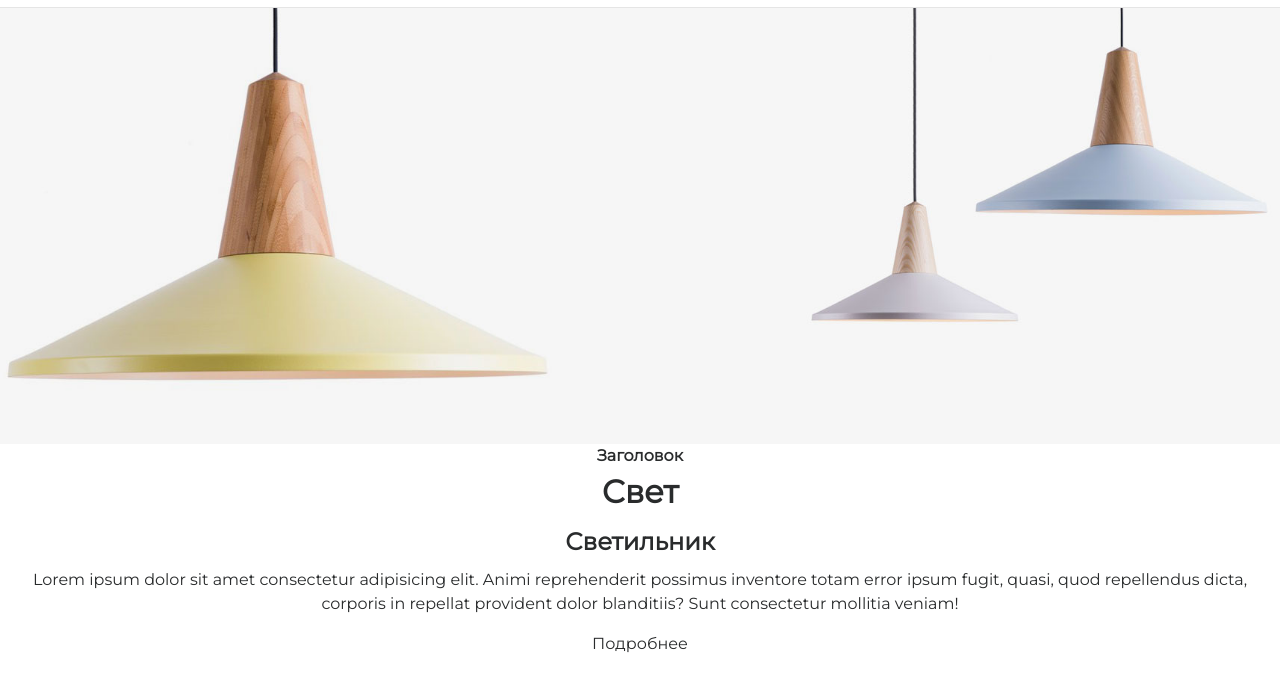
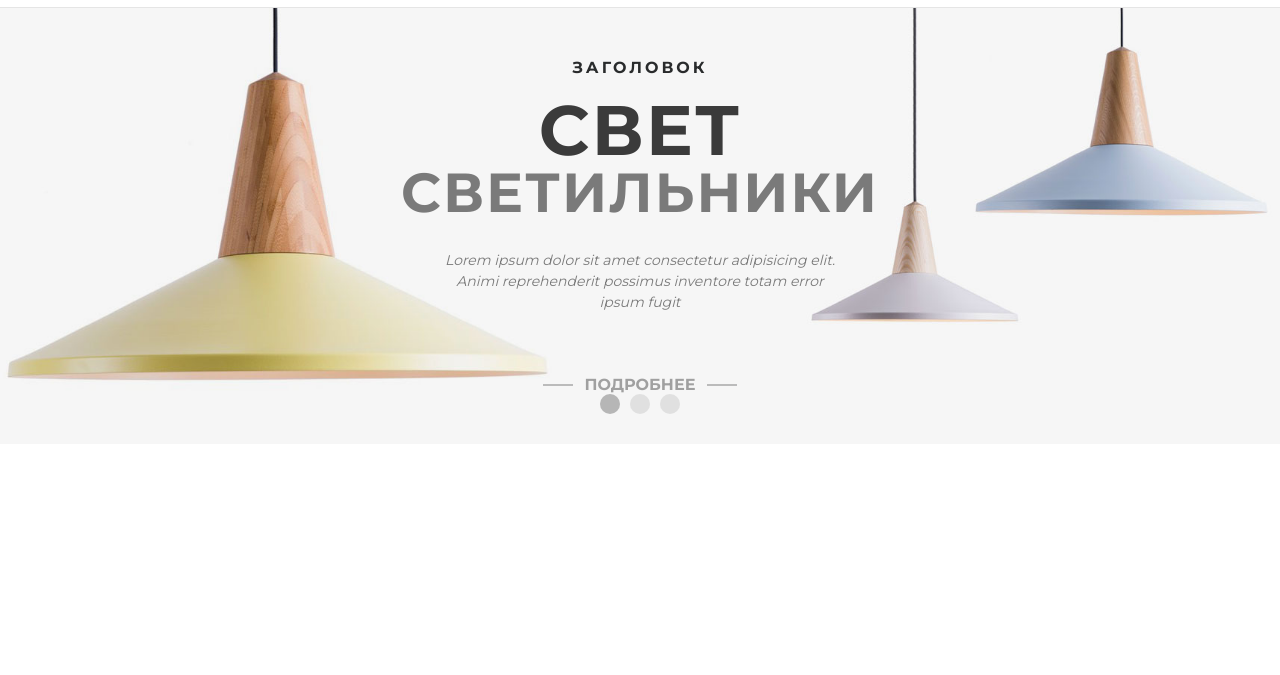
Before and after one commit to DimkaSklyar/_layout_furniture, a website: page src/index.html in a window 1280 px wide. Shown: the part 125-800 px from the top of the page. Drawn offline with Linux system fonts and the light colour scheme; files whose address does not match are found by name.

Commit message:
v.0.0.5
add slider

```diff
--- a/src/index.html
+++ b/src/index.html
@@ -6,8 +6,7 @@
 	<meta name="viewport" content="width=device-width, initial-scale=1.0">
 	<meta http-equiv="X-UA-Compatible" content="ie=edge">
 	<link rel="stylesheet" href="css/style.min.css">
-	<link href="https://fonts.googleapis.com/css?family=Jura|Montserrat|Montserrat+Alternates" rel="stylesheet">
-	<title>Главная | Лео-люкс</title>
+	<link href="https://fonts.googleapis.com/css?family=Montserrat:400,700,900&amp;subset=cyrillic,cyrillic-ext" rel="stylesheet">
 </head>
 
 <body>
@@ -64,34 +63,73 @@
 		</div>
 		<div class="slick-slider">
 			<div class="slick-slider__item">
+				<div class="slick-slider-wrap">
 					<div class="image-slide">
 						<img src="img/slide1.jpg" alt="">
 					</div>
-				<div class="header-slide ta-c">
+					<div class="header-slide ta-c header-slide-pos-center">
 						<strong class="title">Заголовок</strong>
 						<h1>Свет</h1>
-					<h2>Светильник</h2>
+						<h2>Светильники</h2>
 						<div class="slide-description">
 							<p>Lorem ipsum dolor sit amet consectetur adipisicing elit. Animi reprehenderit possimus inventore totam
-							error ipsum fugit, quasi, quod repellendus dicta, corporis in repellat provident dolor blanditiis? Sunt
-							consectetur mollitia veniam!</p>
+								error ipsum fugit</p>
 						</div>
-					<div class="a">Подробнее</div>
+						<a href="#" class="view">Подробнее</a>
+					</div>
 				</div>
 			</div>
 			<div class="slick-slider__item">
+				<div class="slick-slider-wrap">
 					<div class="image-slide">
 						<img src="img/slide2.jpg" alt="">
 					</div>
+					<div class="header-slide ta-c header-slide-pos-right">
+						<strong class="title">Заголовок</strong>
+						<h1>Кровати</h1>
+						<h2>Чудо кровать</h2>
+						<div class="slide-description">
+							<p>Lorem ipsum dolor sit amet consectetur adipisicing elit. Animi reprehenderit possimus inventore totam
+								error ipsum fugit</p>
+						</div>
+						<a href="#" class="view">Подробнее</a>
+					</div>
+				</div>
 			</div>
 			<div class="slick-slider__item">
+				<div class="slick-slider-wrap">
 					<div class="image-slide">
 						<img src="img/slide3.jpg" alt="">
+					</div>
+					<div class="header-slide ta-c header-slide-pos-left">
+						<strong class="title">Заголовок</strong>
+						<h1>Кресла</h1>
+						<h2>Чудо кресла</h2>
+						<div class="slide-description">
+							<p>Lorem ipsum dolor sit amet consectetur adipisicing elit. Animi reprehenderit possimus inventore totam
+								error ipsum fugit</p>
+						</div>
+						<a href="#" class="view">Подробнее</a>
+					</div>
 				</div>
 			</div>
 		</div>
 	</header>
 
+	<main>
+		<section class="best-sale">
+			<div class="container">
+				<div class="row">
+					<div class="col-6"></div>
+					<div class="col-6"></div>
+				</div>
+				<div class="row">
+					<div class="col-6"></div>
+					<div class="col-6"></div>
+				</div>
+			</div>
+		</section>
+	</main>
 	<script src="js/scripts.min.js"></script>
 </body>
 
--- a/src/js/common.js
+++ b/src/js/common.js
@@ -1,6 +1,8 @@
 $(document).ready(function () {
 
-	$('.slick-slider').slick();
+	$('.slick-slider').slick({
+		dots: true
+	});
 
 
 });
--- a/src/sass/main.sass
+++ b/src/sass/main.sass
@@ -5,7 +5,7 @@
 /*==========  user style  ==========*/
 body
 	font-family: 'Montserrat', sans-serif
-
+	overflow-x: hidden
 a
 	&:link
 		color: $accent
@@ -90,6 +90,83 @@ a
 							transform: translateY(-2px)
 							text-shadow: 1px 5px 3px rgba(0, 0, 0, 0.2)
 	.slick-slider
+		&-wrap
+			position: relative
+			.header-slide
+				position: absolute
+				top: 50%
+				left: 50%
+				transform: translate(-50%,-50%)
+				display: inline-block
+				max-width: 650px
+				.title
+					text-transform: uppercase
+					letter-spacing: 3px
+					margin-bottom: 15px
+					display: inline-block
+				h1
+					font-size: 70px
+					text-transform: uppercase
+					font-weight: 700
+					color: #3b3b3b
+				h2
+					font-size: 55px
+					font-weight: 700
+					text-transform: uppercase
+					color: #7a7a7a
+				h1,
+				h2
+					letter-spacing: 2px
+					line-height: 1
+					margin-bottom: 0
+				.slide-description
+					font-style: italic
+					max-width: 400px
+					margin: 0 auto
+					margin-top: 30px
+					font-size: 14px
+					color: #7a7a7a
+					margin-bottom: 60px
+				.view
+					text-transform: uppercase
+					font-weight: bold
+					display: inline-block
+					position: relative
+					transition: .3s
+					&::after,
+					&::before
+						content: ''
+						position: absolute
+						top: 50%
+						width: 30px
+						height: 1px
+						background-color: #818182
+						transition: .6s
+					&::before
+						right: 110%
+					&::after
+						left: 110%
+					&:hover::before,
+					&:hover::after
+						width: 60px
+						background-color: $light-color
+					&:hover
+						color: $light-color
+			.header-slide-pos-center
+				left: 50%
+			.header-slide-pos-right
+				left: 72%
+			.header-slide-pos-left
+				left: 28%
+		.slick-dots
+			bottom: 30px
+			li
+				button
+					&::before
+						background-color: $accent
+						border-radius: 50%
+						transition: .3s
+						content: ''
 		&__item
 			&:focus
 				outline: none 0
```
Also changed, not shown: src/css/style.css, src/css/style.min.css, src/img/product1.jpg (added), src/img/product2.jpg (added), src/js/scripts.min.js, src/sass/_fonts.sass (line endings or trailing spaces). Lines whose indentation alone changed are shown as unchanged.
